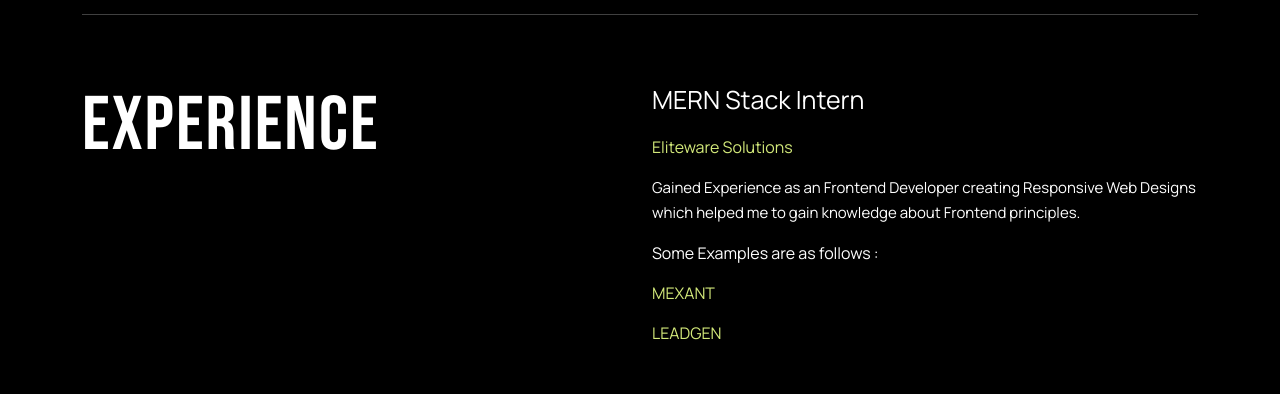
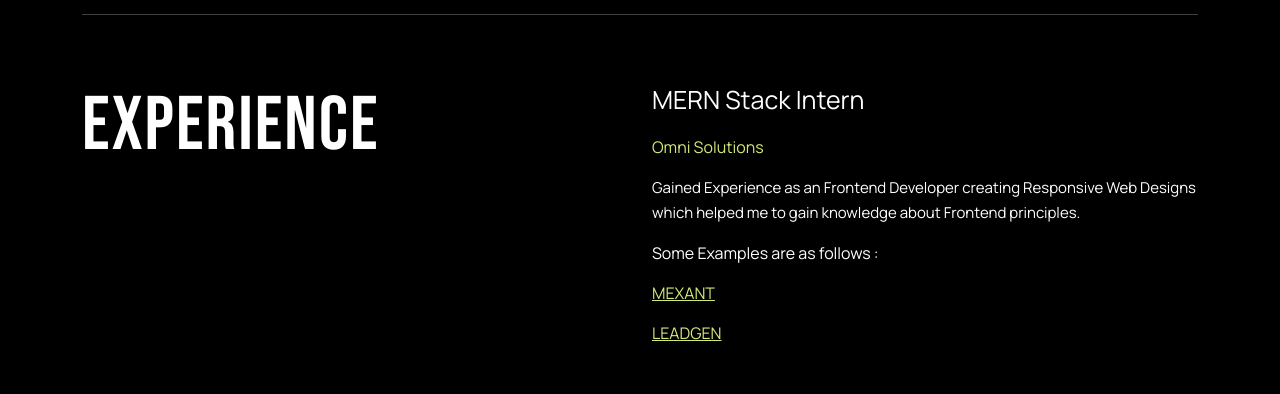
Before and after one commit to vrutik991/Vrutik-Frontend, a React (Vite) app: page /about in a window 1280 px wide. Shown: the part 1320-1714 px from the top of the page. Built offline with nearby package versions, Linux system fonts and the light colour scheme.

Commit message:
Resume Update

```diff
--- a/src/Components/Experience/experience.jsx
+++ b/src/Components/Experience/experience.jsx
@@ -11,7 +11,7 @@
           </div></div>
           <div className="col-lg-6"><div className={styles.aboutRight}>
             <p className={styles.aboutTitle}>MERN Stack Intern</p>
-            <p className={styles.companyName}>Eliteware Solutions</p>
+            <p className={styles.companyName}>Omni Solutions</p>
             <p className={styles.aboutDescription}>
                 Gained Experience as an Frontend Developer creating Responsive Web Designs which helped me to gain knowledge about Frontend principles.
             </p>
--- a/src/Components/Experience/experience.module.css
+++ b/src/Components/Experience/experience.module.css
@@ -69,11 +69,17 @@
 .projectName
 {
     color: #D3E97A;
-    text-decoration: none;
+    text-decoration: underline;
     transition: 1s;
 }
 
 .ProjectPara a:hover
 {
     transform: scale(1.5);
+    width: 100%;
 }
+
+.projectName:hover
+{
+    transform: scale(1.2);
+}
```
Also changed, not shown: 1 other file (tests, documents, lock files or other folders).
